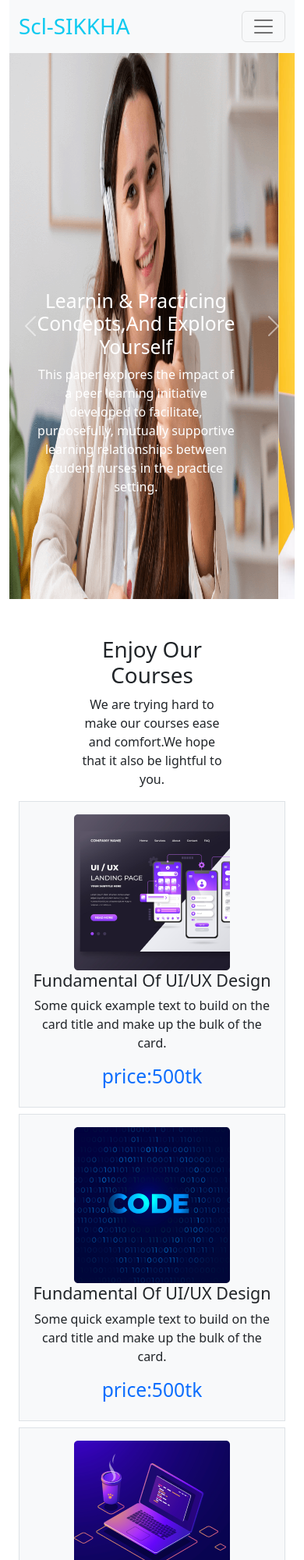
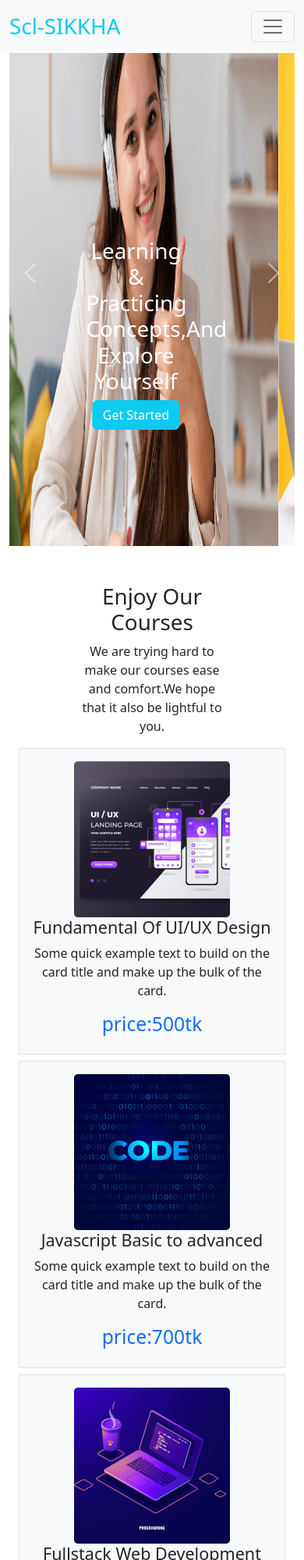
Before and after one commit to Avi-paul/School-Sikkha, a plain HTML site: page index.html in a window 390 px wide. Shown: the top 2000 px of the page at 78% size. Drawn offline with nearby package versions, Linux system fonts and the light colour scheme.

Commit message:
added sections with navbar

```diff
--- a/index.html
+++ b/index.html
@@ -9,8 +9,8 @@
    <link rel="stylesheet" href="https://cdn.jsdelivr.net/npm/bootstrap@5.2.0/dist/css/bootstrap.min.css">
 </head>
 <body>
-    <header class="container">
-        <nav class="navbar navbar-expand-lg bg-light">
+    <header id="home" class="container">
+        <nav class="navbar navbar-expand-lg bg-light  fixed-top">
             <div class="container">
               <a class="navbar-brand fs-1 text-info" href="#">Scl-SIKKHA</a>
               <button class="navbar-toggler" type="button" data-bs-toggle="collapse" data-bs-target="#navbarTogglerDemo02" aria-controls="navbarTogglerDemo02" aria-expanded="false" aria-label="Toggle navigation">
@@ -19,10 +19,10 @@
               <div class="collapse navbar-collapse" id="navbarTogglerDemo02">
                 <ul class="navbar-nav me-auto mb-2 mb-lg-0">
                   <li class="nav-item">
-                    <a class="nav-link active" aria-current="page" href="#">Home</a>
+                    <a class="nav-link active" aria-current="page" href="#home">Home</a>
                   </li>
                   <li class="nav-item">
-                    <a class="nav-link" href="#">Courses</a>
+                    <a class="nav-link" href="#course">Courses</a>
                   </li>
                   <li class="nav-item">
                     <a class="nav-link" href="#">Success</a>
@@ -31,7 +31,7 @@
                     <a class="nav-link" href="#">About</a>
                   </li>
                   <li class="nav-item">
-                    <a class="nav-link" href="#">Register</a>
+                    <a class="nav-link" href="#register">Register</a>
                   </li>
 
 
@@ -46,26 +46,29 @@
 
           <div id="carouselExampleControls" class="carousel slide" data-bs-ride="carousel">
             <div class="carousel-inner ">
-              <div class="carousel-item  active">
+              <div class="carousel-item position-relative active">
                 <img src="images/cover/cover-1.png" class="d-block w-100 img-fluid"  alt="..." style="width: 1300px; height: 700px;">
-                <div class="carousel-caption mb-5 pb-5 ">
-                    <h2>Learnin & Practicing Concepts,And Explore Yourself </h2>
-                    <p> This paper explores the impact of a peer learning initiative developed to facilitate, purposefully, mutually supportive learning relationships between student nurses in the practice setting.</p>
+                <div class="carousel-caption  position-absolute top-50 start-50 translate-middle pt-5 mt-5 ">
+                    <h1>Learning & Practicing Concepts,And Explore Yourself </h1>
+                    <p class="d-none d-md-none d-lg-block"> This paper explores the impact of a peer learning initiative developed to facilitate, purposefully, mutually supportive learning relationships between student nurses in the practice setting.</p>
+                    <button class="btn btn-info text-white">Get Started</button>
                   </div>
               </div>
-              <div class="carousel-item ">
+              <div class="carousel-item position-relative">
                 <img src="images/cover/cover-2.jpg" class="d-block w-100 img-fluid"  alt="..." style="width: 1300px; height: 700px;">
-                <div class="carousel-caption  mb-5 pb-5">
-                    <h2>Learnin & Practicing Concepts,And Explore Yourself </h2>
-                    <p> This paper explores the impact of a peer learning initiative developed to facilitate, purposefully, mutually supportive learning relationships between student nurses in the practice setting.</p>
+                <div class="carousel-caption  position-absolute top-50 start-50 translate-middle  pt-5 mt-5">
+                    <h1>Learning & Practicing Concepts,And Explore Yourself </h1>
+                    <p class="d-none d-md-none d-lg-block"> This paper explores the impact of a peer learning initiative developed to facilitate, purposefully, mutually supportive learning relationships between student nurses in the practice setting.</p>
+                    <button class="btn btn-info text-white">Get Started</button>
                   </div>
               </div>
-              <div class="carousel-item  ">
+              <div class="carousel-item position-relative ">
 
                 <img src="images/cover/cover-3.jpg" class="d-block w-100 img-fluid" alt="..." style="width: 1300px; height: 700px;">
-                <div class="carousel-caption mb-5 pb-5 ">
-                    <h2>Learnin & Practicing Concepts,And Explore Yourself </h2>
-                    <p> This paper explores the impact of a peer learning initiative developed to facilitate, purposefully, mutually supportive learning relationships between student nurses in the practice setting.</p>
+                <div class="carousel-caption  position-absolute top-50 start-50 translate-middle  pt-5 mt-5">
+                    <h1>Learning & Practicing Concepts,And Explore Yourself </h1>
+                    <p class="d-none d-md-none d-lg-block"> This paper explores the impact of a peer learning initiative developed to facilitate, purposefully, mutually supportive learning relationships between student nurses in the practice setting.</p>
+                    <button class="btn btn-info text-white">Get Started</button>
                   </div>
               </div>
             </div>
@@ -82,7 +85,7 @@
     </header>
     <main class="container mt-5">
       <!-- corses section -->
-        <section >
+        <section id="course">
           <div class="w-50 text-center m-auto">
             <h1 class="">Enjoy Our Courses</h1>
             <p>We are trying hard to make our courses ease and comfort.We hope that it also be lightful to you.</p>
@@ -110,9 +113,9 @@
 
                   </div>
                   <div>
-                    <h4>Fundamental Of UI/UX Design</h4>
+                    <h4>Javascript Basic to advanced</h4>
                     <p>Some quick example text to build on the card title and make up the bulk of the card.</p>
-                    <h2 class="text-primary">price:500tk</h2>
+                    <h2 class="text-primary">price:700tk</h2>
 
                   </div>
                 </div>
@@ -124,9 +127,9 @@
 
                   </div>
                   <div>
-                    <h4>Fundamental Of UI/UX Design</h4>
+                    <h4>Fullstack Web Development</h4>
                     <p>Some quick example text to build on the card title and make up the bulk of the card.</p>
-                    <h2 class="text-primary">price:500tk</h2>
+                    <h2 class="text-primary">price:1000tk</h2>
 
                   </div>
                 </div>
@@ -138,9 +141,9 @@
 
                   </div>
                   <div>
-                    <h4>Fundamental Of UI/UX Design</h4>
+                    <h4>Digital Marketing</h4>
                     <p>Some quick example text to build on the card title and make up the bulk of the card.</p>
-                    <h2 class="text-primary">price:500tk</h2>
+                    <h2 class="text-primary">price:1200tk</h2>
 
                   </div>
                 </div>
@@ -152,9 +155,9 @@
 
                   </div>
                   <div>
-                    <h4>Fundamental Of UI/UX Design</h4>
+                    <h4>Photography Basic Rules</h4>
                     <p>Some quick example text to build on the card title and make up the bulk of the card.</p>
-                    <h2 class="text-primary">price:500tk</h2>
+                    <h2 class="text-primary">price:600tk</h2>
 
                   </div>
                 </div>
@@ -166,9 +169,9 @@
 
                   </div>
                   <div>
-                    <h4>Fundamental Of UI/UX Design</h4>
+                    <h4>Motion Graphics</h4>
                     <p>Some quick example text to build on the card title and make up the bulk of the card.</p>
-                    <h2 class="text-primary">price:500tk</h2>
+                    <h2 class="text-primary">price:800tk</h2>
 
                   </div>
                 </div>
@@ -179,7 +182,7 @@
         </section>
 
       <!-- Registration section -->
-        <section>
+        <section id="register" class="mt-5 py-5">
           <div class="modal-body bg-info rounded mt-5 py-5 px-3">
             <div class="container px-5">
               <div class="row d-flex justify-content-between">
@@ -187,8 +190,8 @@
                   <h2 class="text-light">Are You Ready?</h2>
                   <p class="text-light">It's a very good oportunity to explore mysely vartually.So let's try it</p>
                 </div>
-                <div class="col-4 text-end">
-                 <a href=""> <button class="btn btn-light text-info">Register</button></a>
+                <div class="col-4 text-end mx-auto">
+                 <a href=""> <button class="btn btn-light  text-info">Register</button></a>
 
 
                 </div>
```
